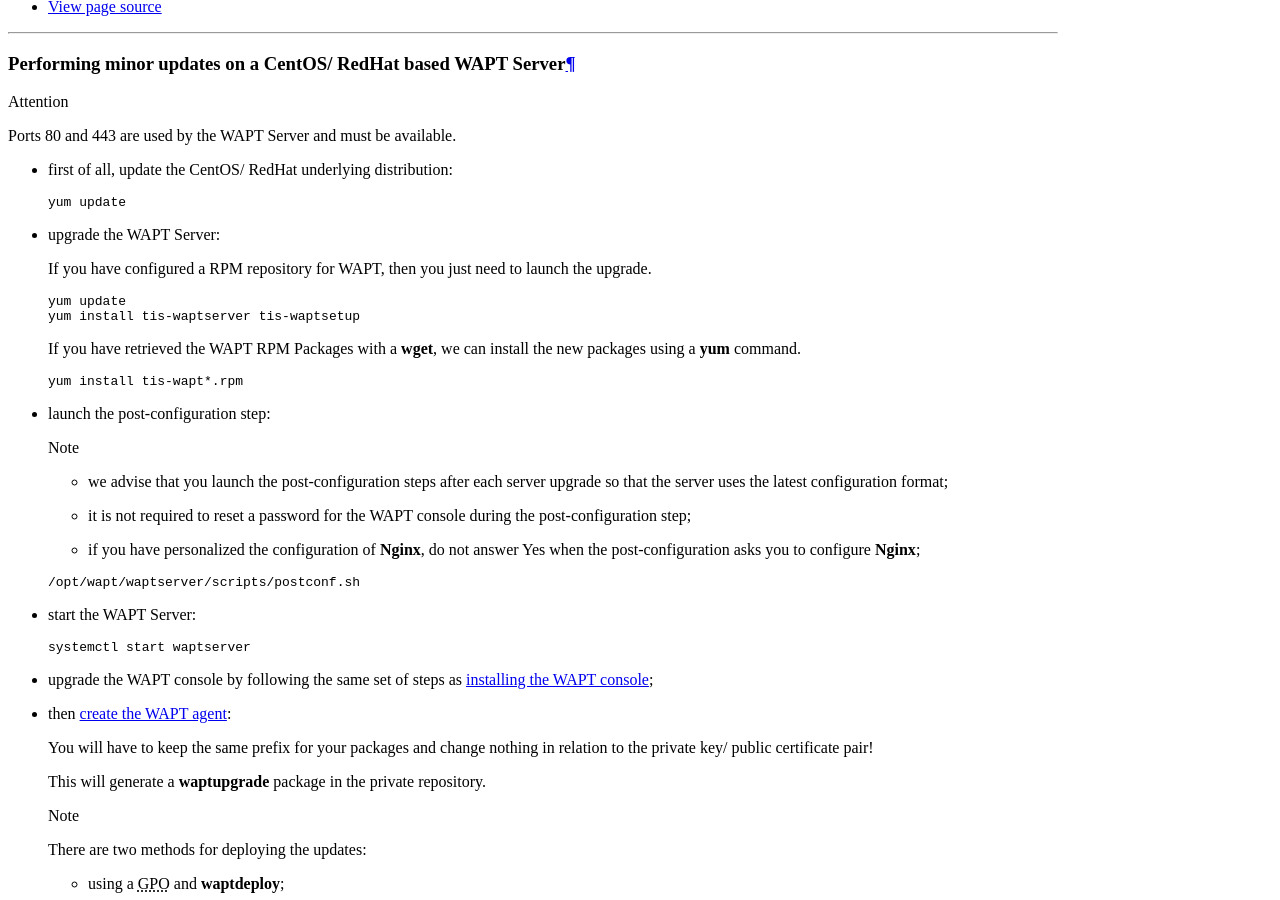
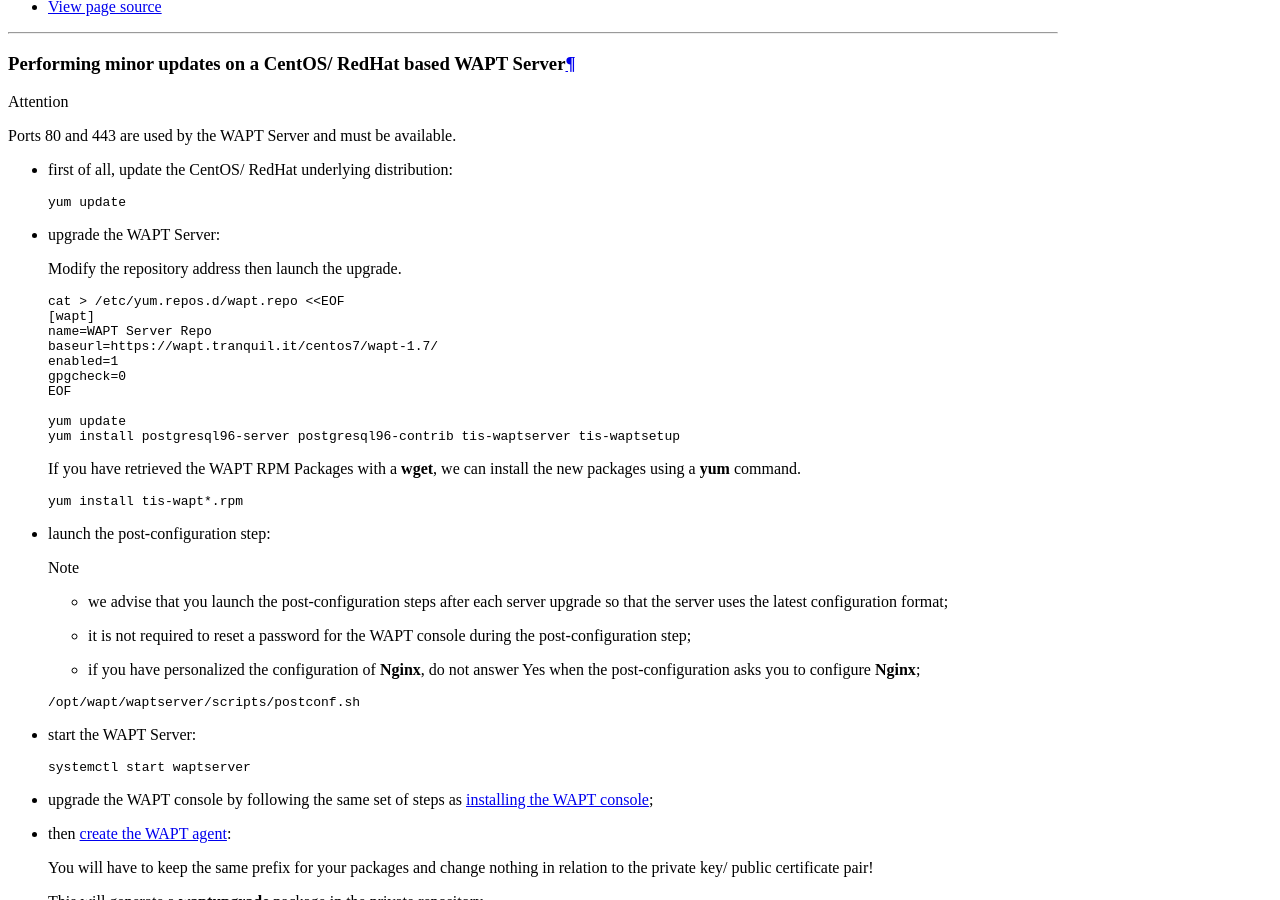
Before and after one commit to tranquilit/WAPT-Documentation, a Sphinx documentation site: the page built from source/waptserver-update/waptserver-update-centos.rst, in a window 1280 px wide and 900 px high, scrolled down 825 px. Built offline with Sphinx 7.4.7 and the Read the Docs theme 2.0.0, drawn with Linux system fonts in a browser that asks for light colours.

Commit message:
WAPT 1.7

```diff
--- a/source/waptserver-install/centos/install-centos-wapt.rst
+++ b/source/waptserver-install/centos/install-centos-wapt.rst
@@ -37,7 +37,7 @@
   cat > /etc/yum.repos.d/wapt.repo <<EOF
   [wapt]
   name=WAPT Server Repo
-  baseurl=https://wapt.tranquil.it/centos7/wapt-1.6/
+  baseurl=https://wapt.tranquil.it/centos7/wapt-1.7/
   enabled=1
   gpgcheck=0
   EOF
--- a/source/waptserver-install/debian/install-debian-wapt.rst
+++ b/source/waptserver-install/debian/install-debian-wapt.rst
@@ -43,7 +43,7 @@
   apt-get update && apt-get upgrade
   apt-get install apt-transport-https lsb-release
   wget -O - https://wapt.tranquil.it/debian/tiswapt-pub.gpg  | apt-key add -
-  echo  "deb  https://wapt.tranquil.it/debian/wapt-1.6/ $(lsb_release -c -s) main"  > /etc/apt/sources.list.d/wapt.list
+  echo  "deb  https://wapt.tranquil.it/debian/wapt-1.7/ $(lsb_release -c -s) main"  > /etc/apt/sources.list.d/wapt.list
 
 .. attention::
 
--- a/source/waptserver-update/index.rst
+++ b/source/waptserver-update/index.rst
@@ -24,6 +24,10 @@
 -------------------------
 
 The upgrade process follows the process for a minor update.
+
+* :ref:`wapt_minor_upgrade_debian`
+* :ref:`wapt_minor_upgrade_centos`
+* :ref:`wapt_minor_upgrade_windows`
 
 .. attention::
 
--- a/source/waptserver-update/waptserver-update-centos.rst
+++ b/source/waptserver-update/waptserver-update-centos.rst
@@ -26,13 +26,21 @@
 
 * upgrade the WAPT Server:
 
-  If you have configured a RPM repository for WAPT, then you
-  just need to launch the upgrade.
+  Modify the repository address then launch the upgrade.
 
   .. code-block:: bash
 
+    cat > /etc/yum.repos.d/wapt.repo <<EOF
+    [wapt]
+    name=WAPT Server Repo
+    baseurl=https://wapt.tranquil.it/centos7/wapt-1.7/
+    enabled=1
+    gpgcheck=0
+    EOF
+
     yum update
-    yum install tis-waptserver tis-waptsetup
+    yum install postgresql96-server postgresql96-contrib tis-waptserver tis-waptsetup
+
 
   If you have retrieved the WAPT RPM Packages with a :program:`wget`,
   we can install the new packages using a :command:`yum` command.
--- a/source/waptserver-update/waptserver-update-debian.rst
+++ b/source/waptserver-update/waptserver-update-debian.rst
@@ -31,7 +31,7 @@
 
     apt-get install apt-transport-https lsb-release
     wget -O - https://wapt.tranquil.it/debian/tiswapt-pub.gpg  | apt-key add -
-    echo  "deb  https://wapt.tranquil.it/debian/wapt-1.6/ $(lsb_release -c -s) main"  > /etc/apt/sources.list.d/wapt.list
+    echo  "deb  https://wapt.tranquil.it/debian/wapt-1.7/ $(lsb_release -c -s) main"  > /etc/apt/sources.list.d/wapt.list
     apt-get update
     apt-get install tis-waptserver tis-waptsetup
 
```
